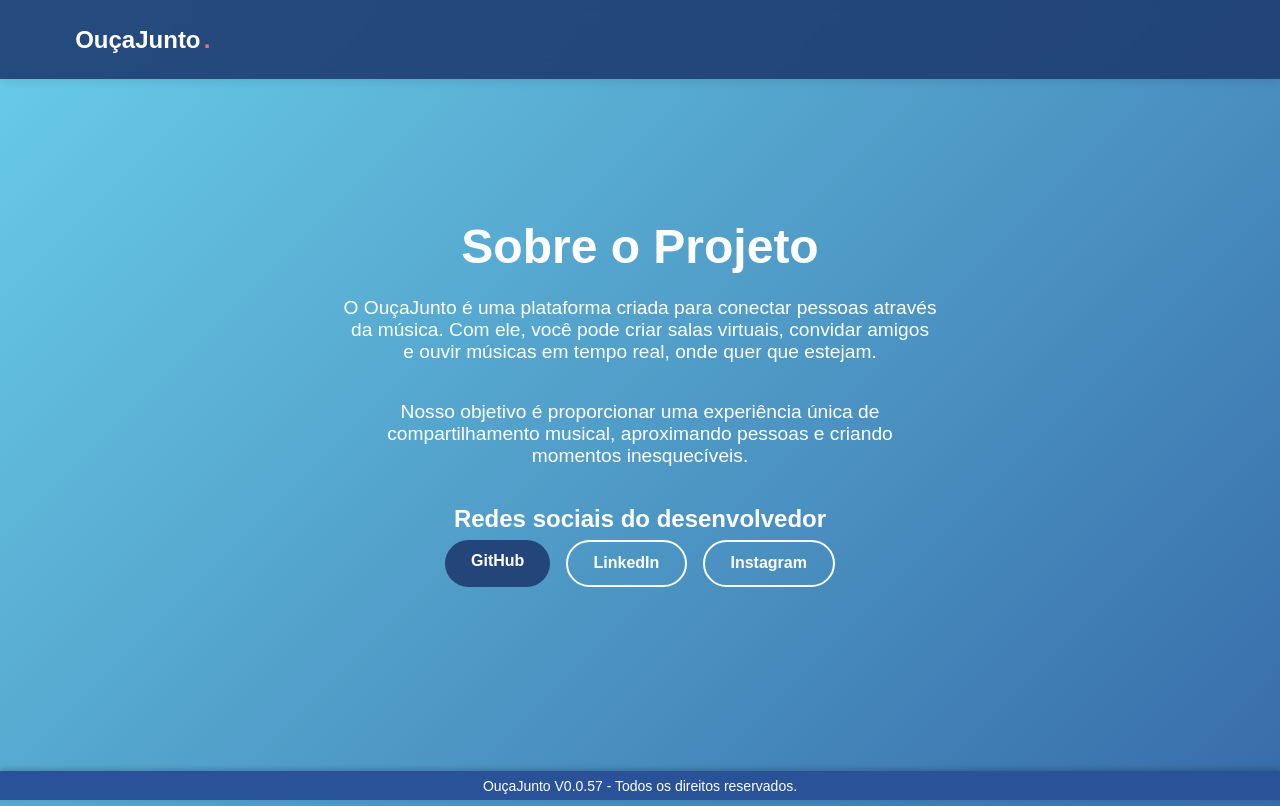
After one commit to PedCruz18/Ouca_Junto, a Flask app: page /sobre in a window 1280 px wide. The commit adds this page. Run offline with Flask 3, Linux system fonts and the light colour scheme.

Commit message:
V0.0.57 - Estável

```diff
--- a/modules/routes.py
+++ b/modules/routes.py
@@ -2,5 +2,13 @@ from flask import render_template
 
 def init_routes(app):
     @app.route('/')
-    def InterfaceTransmissao():
+    def inicio():
+        return render_template('inicio.html')
+
+    @app.route('/radio')
+    def radio():
         return render_template('radio.html')
+
+    @app.route('/sobre')
+    def sobre():
+        return render_template('sobre.html')
--- a/static/css/layout.css
+++ b/static/css/layout.css
@@ -7,8 +7,98 @@ body {
    justify-content: center; /* Centraliza verticalmente */
    align-items: center; /* Centraliza horizontalmente */
    height: 100vh; /* Altura total da viewport */
- background: linear-gradient(135deg, #1e3c72, #2a5298); /* Degradê azul em diagonal */
+   margin: 0; /* Remove margens padrão */
+   background: linear-gradient(-45deg, #1e3c72, #2a5298, #6dd5ed, #2193b0); /* Gradiente de tons de azul */
+   background-size: 400% 400%; /* Para criar o efeito de animação */
    color: white; /* Cor do texto */
    text-align: center; /* Alinha o texto ao centro */
- overflow-x: hidden; /* Evita rolagem horizontal */
+   overflow: hidden; /* Remove rolagem vertical */
+   animation: gradientAnimation 10s ease infinite; /* Animação do gradiente */
 }
+
+@keyframes gradientAnimation {
+   0% {
+      background-position: 0% 50%;
+   }
+   50% {
+      background-position: 100% 50%;
+   }
+   100% {
+      background-position: 0% 50%;
+   }
+}
+
+/* HERO SECTION */
+.hero {
+   display: flex;
+   justify-content: center;
+   align-items: center;
+   min-height: 80vh;
+   text-align: center;
+   padding: 4rem 2rem;
+   background-size: cover;
+   color: white;
+ }
+
+ .hero-content h1 {
+   font-size: 3rem;
+   margin-bottom: 1rem;
+ }
+
+ .hero-content p {
+   font-size: 1.2rem;
+   margin-bottom: 2rem;
+   max-width: 600px;
+   margin-left: auto;
+   margin-right: auto;
+ }
+
+ .hero-buttons {
+   display: flex;
+   justify-content: center;
+   gap: 1rem;
+   flex-wrap: wrap;
+ }
+
+ /* Botões */
+ .btn {
+   padding: 0.8rem 1.6rem;
+   border: none;
+   border-radius: 30px;
+   font-weight: bold;
+   cursor: pointer;
+   text-decoration: none;
+   transition: all 0.3s ease;
+ }
+
+ .btn-primary {
+   background-color: rgba(30, 60, 114, 0.9);;
+   color: rgb(255, 255, 255);
+ }
+
+ .btn-primary:hover {
+   background-color: rgba(30, 60, 114, 0.9);;
+ }
+
+ .btn-secondary {
+   background-color: transparent;
+   border: 2px solid white;
+   color: white;
+ }
+
+ .btn-secondary:hover {
+   background-color: white;
+   color: #1e3c72;
+ }
+
+ /* RESPONSIVO */
+ @media (max-width: 768px) {
+   .hero-content h1 {
+     font-size: 2.2rem;
+   }
+
+   .hero-buttons {
+     flex-direction: column;
+     gap: 1rem;
+   }
+ }
--- a/static/css/main.css
+++ b/static/css/main.css
@@ -26,9 +26,6 @@
 /* Estilos do player de áudio */
 @import url("audio.css");
 
-/* Estilização para exibição de imagens */
-@import url("imagem.css");
-
 /* Rodapé da página */
 @import url("footer.css");
 
--- a/templates/radio.html
+++ b/templates/radio.html
@@ -63,7 +63,6 @@
     <main class="main-content">
         <h1>Transmissor</h1>
 
-        <img src="static/img/cassete.png" alt="Cassete" class="minha-imagem">
         <audio id="reprodutorAudio" controls></audio>
 
         <button class="toggle-menu" onclick="alternarMenu()">
@@ -84,7 +83,7 @@
 
     <!-- Rodapé -->
     <footer>
-        <p>OuçaJunto V0.0.56 - Todos Direitos Reservados.</p>
+        <p>OuçaJunto V0.0.57 - Todos Direitos Reservados.</p>
     </footer>
 
     <!-- Scripts -->
--- /dev/null
+++ b/templates/sobre.html
@@ -0,0 +1,38 @@
+<!DOCTYPE html>
+<html lang="pt-BR">
+<head>
+  <meta charset="UTF-8" />
+  <title>OuçaJunto - Sobre o Projeto</title>
+  <meta name="viewport" content="width=device-width, initial-scale=1.0" />
+  <link rel="stylesheet" href="/static/css/main.css" />
+  <link href="https://fonts.googleapis.com/css2?family=Montserrat:wght@400;600;700&display=swap" rel="stylesheet" />
+</head>
+<body>
+  <!-- Navbar -->
+  <nav class="navbar">
+    <div class="navbar-container">
+      <a href="/" class="navbar-brand">OuçaJunto<span class="brand-dot">.</span></a>
+    </div>
+  </nav>
+
+  <!-- Sobre Section -->
+  <main class="hero">
+    <div class="hero-content">
+      <h1>Sobre o Projeto</h1>
+      <p>O OuçaJunto é uma plataforma criada para conectar pessoas através da música. Com ele, você pode criar salas virtuais, convidar amigos e ouvir músicas em tempo real, onde quer que estejam.</p>
+      <p>Nosso objetivo é proporcionar uma experiência única de compartilhamento musical, aproximando pessoas e criando momentos inesquecíveis.</p>
+      <h2>Redes sociais do desenvolvedor</h2>
+      <div class="hero-buttons">
+        <a href="https://github.com/seu-usuario" target="_blank" class="btn btn-primary">GitHub</a>
+        <a href="https://linkedin.com/in/seu-usuario" target="_blank" class="btn btn-secondary">LinkedIn</a>
+        <a href="https://instagram.com/seu-usuario" target="_blank" class="btn btn-secondary">Instagram</a>
+      </div>
+    </div>
+  </main>
+
+  <!-- Rodapé -->
+  <footer>
+    <p>OuçaJunto V0.0.57 - Todos os direitos reservados.</p>
+  </footer>
+</body>
+</html>
```
Also changed, not shown: static/css/imagem.css (deleted, +0 -10 lines), templates/inicio.html (added, +35 -0 lines). Lines whose indentation alone changed are shown as unchanged.
